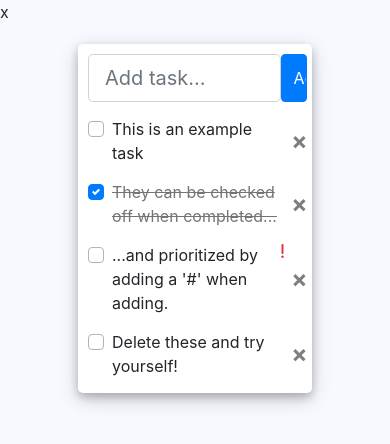
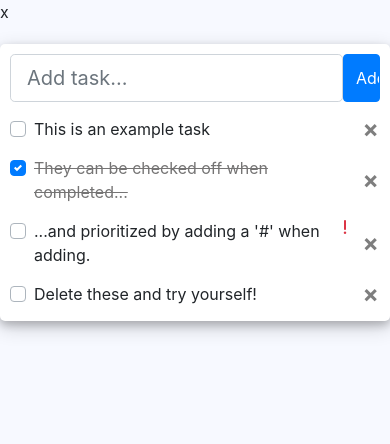
Before and after one commit to Suraj-Ram/TaskTab, a plain HTML site: page index.html in a window 390 px wide. Drawn offline with Linux system fonts and the light colour scheme.

Commit message:
added a css media query for mobil devices, so the the holder takes up the full width.

```diff
--- a/css/styles.css
+++ b/css/styles.css
@@ -42,3 +42,16 @@ body {
     text-decoration: line-through;
     color: #757474;
 }
+
+/*
+-----------------------------
+FOR MOBILE AND SMALL SCREENS
+delete if bugs are present
+-----------------------------
+*/
+
+@media only screen and (max-width: 768px) {
+    .main{
+        grid-template-columns: 0% 100% 0%;
+    }
+}
```
